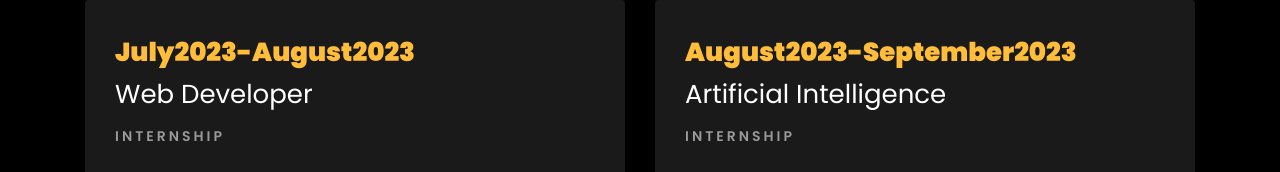
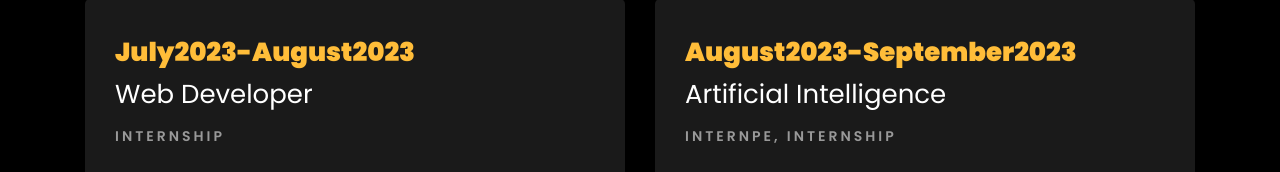
Before and after one commit to SohamSharma18/Personal_Portfolio, a plain HTML site: page index.html in a window 1280 px wide. Shown: the part 2117-2289 px from the top of the page. Drawn offline with Linux system fonts and the light colour scheme; files whose address does not match are found by name.

Commit message:
Update index.html

```diff
--- a/index.html
+++ b/index.html
@@ -340,7 +340,7 @@
 					<div class="resume-wrap ftco-animate">
 						<span class="date">August2023-September2023</span>
 						<h2>Artificial Intelligence</h2>
-						<span class="position">Internship</span>
+						<span class="position">InternPe, Internship</span>
 						<p class="mt-4">CodSoft are IT services and IT consultancy  that specializes in creating innovative solutions for businesses.
 							<ul>
 								<li>It's a 4-5 week Program. I had successfully Completed Following Tasks like Created a Simple ChatBot, Implement an AI Agent that Plays the Classic Game of Tic-Tac-Toe against a Human Player and Image Captioning.</li>
```
